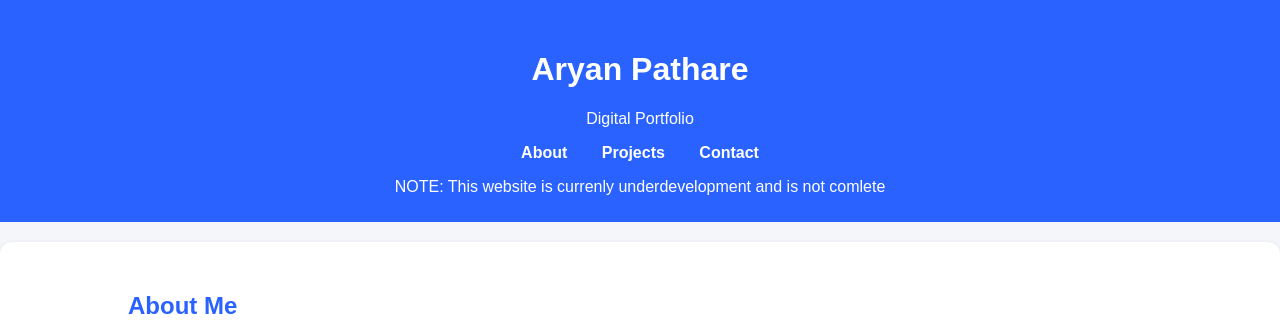
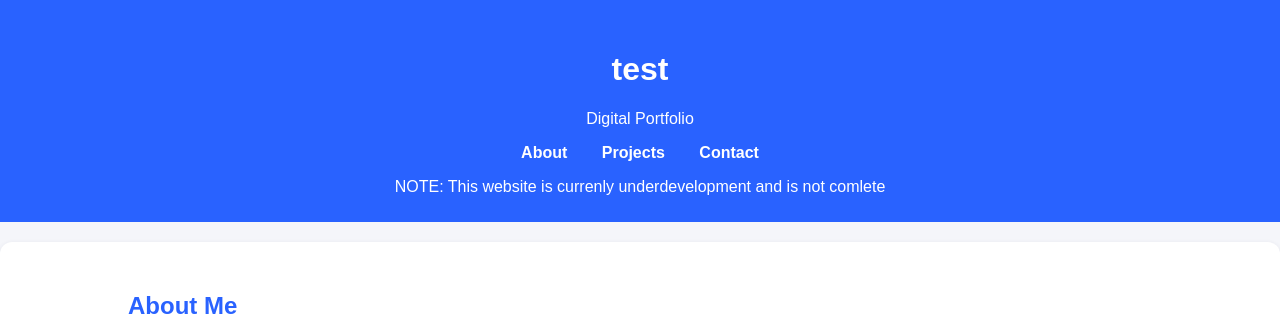
Before and after one commit to Pathare-Aryan/pathare-aryan.github.io, a plain HTML site: page index.html in a window 1280 px wide. Shown: the top 333 px of the page. Drawn offline with Linux system fonts and the light colour scheme.

Commit message:
Change header title from 'Aryan Pathare' to 'test'

```diff
--- a/index.html
+++ b/index.html
@@ -8,7 +8,7 @@
 </head>
 <body>
     <header>
-        <h1>Aryan Pathare</h1>
+        <h1>test</h1>
         <p>Digital Portfolio</p>
         <nav>
             <a href="#about">About</a>
```
